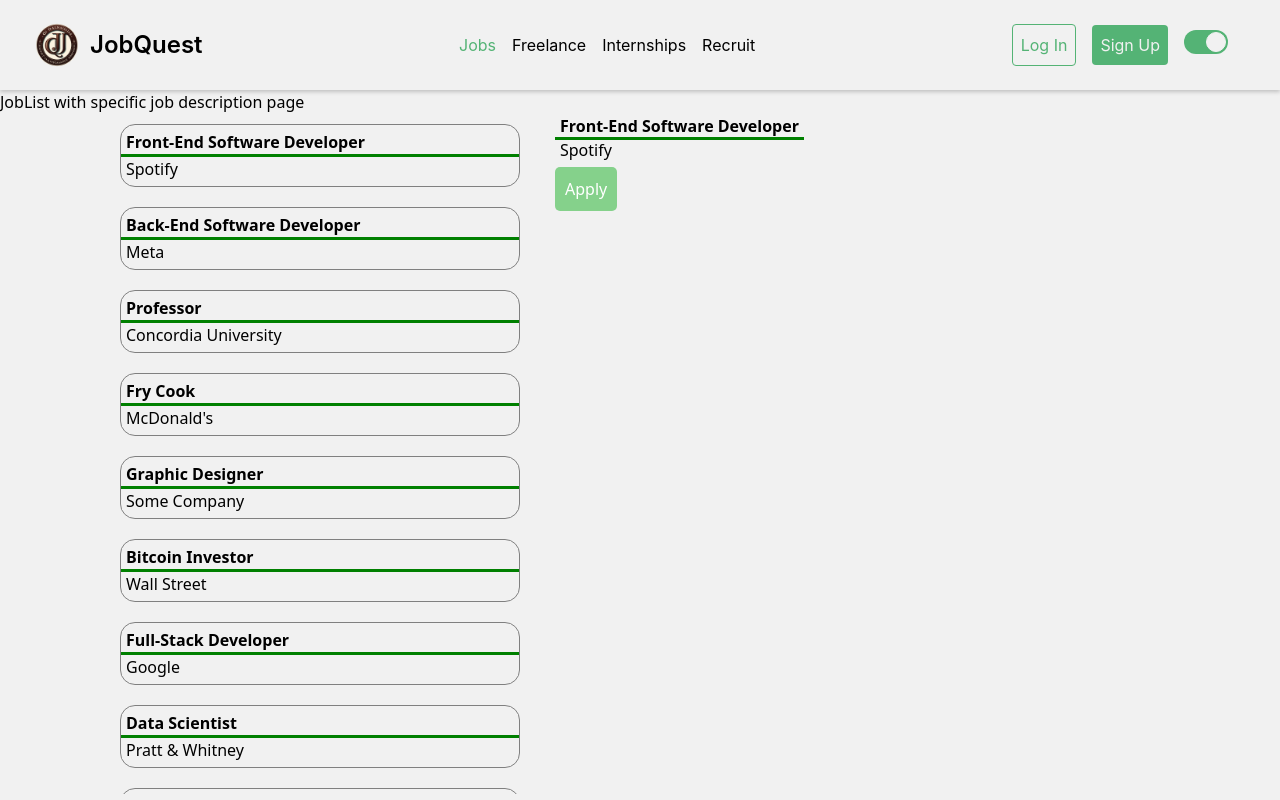
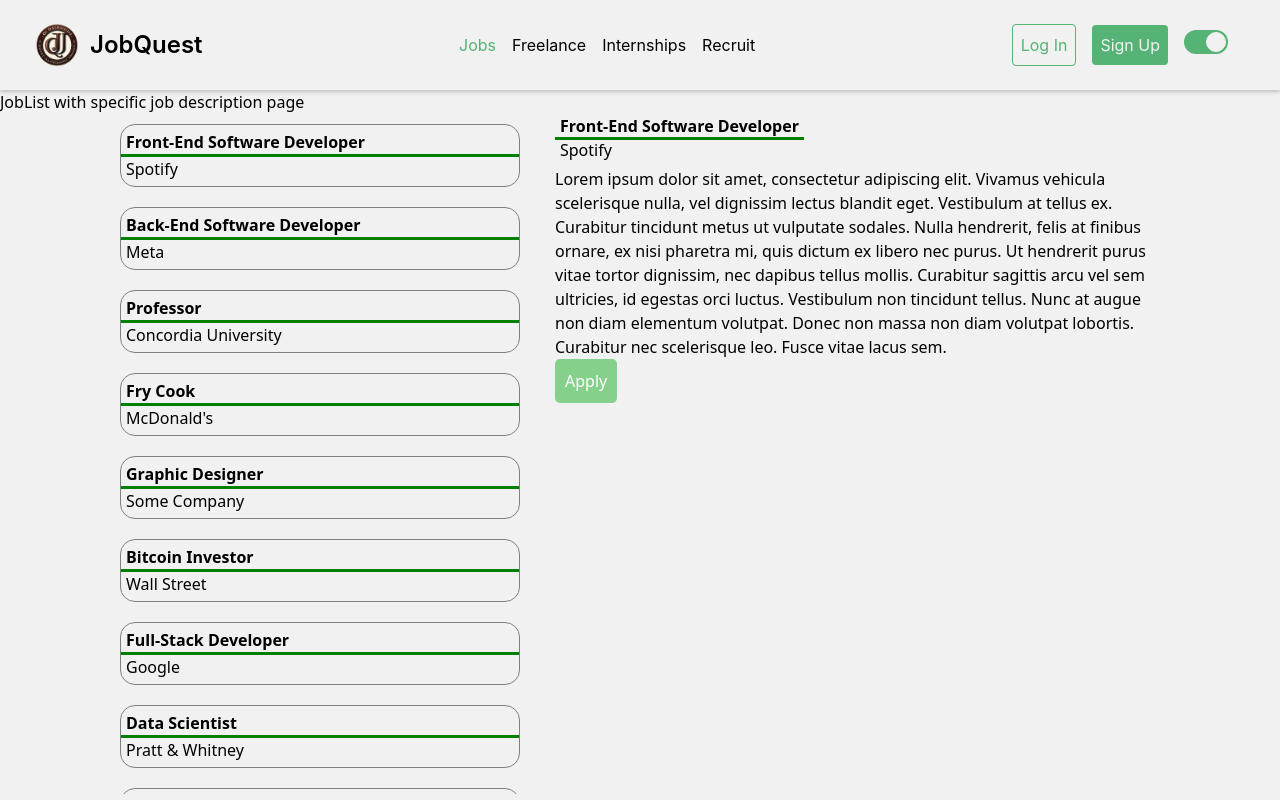
Before and after one commit to Adissuu/JobQuest, a Next.js app in the folder client/: page /jobs/j1 in a window 1280 px wide. Built offline with nearby package versions, Linux system fonts and the light colour scheme.

Commit message:
added some dummy descriptions

```diff
--- a/client/public/Jobs/dummy-jobs.js
+++ b/client/public/Jobs/dummy-jobs.js
@@ -2,89 +2,121 @@
   {
     id: "j1",
     title: "Front-End Software Developer",
-        company: "Spotify"
+    company: "Spotify",
+    description:
+      "Lorem ipsum dolor sit amet, consectetur adipiscing elit. Vivamus vehicula scelerisque nulla, vel dignissim lectus blandit eget. Vestibulum at tellus ex. Curabitur tincidunt metus ut vulputate sodales. Nulla hendrerit, felis at finibus ornare, ex nisi pharetra mi, quis dictum ex libero nec purus. Ut hendrerit purus vitae tortor dignissim, nec dapibus tellus mollis. Curabitur sagittis arcu vel sem ultricies, id egestas orci luctus. Vestibulum non tincidunt tellus. Nunc at augue non diam elementum volutpat. Donec non massa non diam volutpat lobortis. Curabitur nec scelerisque leo. Fusce vitae lacus sem.",
   },
   {
     id: "j2",
     title: "Back-End Software Developer",
-        company: "Meta"
+    company: "Meta",
+    description:
+      "Lorem ipsum dolor sit amet, consectetur adipiscing elit. Vivamus vehicula scelerisque nulla, vel dignissim lectus blandit eget. Vestibulum at tellus ex. Curabitur tincidunt metus ut vulputate sodales. Nulla hendrerit, felis at finibus ornare, ex nisi pharetra mi, quis dictum ex libero nec purus. Ut hendrerit purus vitae tortor dignissim, nec dapibus tellus mollis. Curabitur sagittis arcu vel sem ultricies, id egestas orci luctus. Vestibulum non tincidunt tellus. Nunc at augue non diam elementum volutpat. Donec non massa non diam volutpat lobortis. Curabitur nec scelerisque leo. Fusce vitae lacus sem.",
   },
   {
     id: "j3",
     title: "Professor",
-        company: "Concordia University"
+    company: "Concordia University",
+    description:
+      "Lorem ipsum dolor sit amet, consectetur adipiscing elit. Vivamus vehicula scelerisque nulla, vel dignissim lectus blandit eget. Vestibulum at tellus ex. Curabitur tincidunt metus ut vulputate sodales. Nulla hendrerit, felis at finibus ornare, ex nisi pharetra mi, quis dictum ex libero nec purus. Ut hendrerit purus vitae tortor dignissim, nec dapibus tellus mollis. Curabitur sagittis arcu vel sem ultricies, id egestas orci luctus. Vestibulum non tincidunt tellus. Nunc at augue non diam elementum volutpat. Donec non massa non diam volutpat lobortis. Curabitur nec scelerisque leo. Fusce vitae lacus sem.",
   },
   {
     id: "j4",
     title: "Fry Cook",
-        company: "McDonald's"
+    company: "McDonald's",
+    description:
+      "Lorem ipsum dolor sit amet, consectetur adipiscing elit. Vivamus vehicula scelerisque nulla, vel dignissim lectus blandit eget. Vestibulum at tellus ex. Curabitur tincidunt metus ut vulputate sodales. Nulla hendrerit, felis at finibus ornare, ex nisi pharetra mi, quis dictum ex libero nec purus. Ut hendrerit purus vitae tortor dignissim, nec dapibus tellus mollis. Curabitur sagittis arcu vel sem ultricies, id egestas orci luctus. Vestibulum non tincidunt tellus. Nunc at augue non diam elementum volutpat. Donec non massa non diam volutpat lobortis. Curabitur nec scelerisque leo. Fusce vitae lacus sem."
   },
   {
     id: "j5",
     title: "Graphic Designer",
-        company: "Some Company"
+    company: "Some Company",
+    description:
+      "Lorem ipsum dolor sit amet, consectetur adipiscing elit. Vivamus vehicula scelerisque nulla, vel dignissim lectus blandit eget. Vestibulum at tellus ex. Curabitur tincidunt metus ut vulputate sodales. Nulla hendrerit, felis at finibus ornare, ex nisi pharetra mi, quis dictum ex libero nec purus. Ut hendrerit purus vitae tortor dignissim, nec dapibus tellus mollis. Curabitur sagittis arcu vel sem ultricies, id egestas orci luctus. Vestibulum non tincidunt tellus. Nunc at augue non diam elementum volutpat. Donec non massa non diam volutpat lobortis. Curabitur nec scelerisque leo. Fusce vitae lacus sem."
   },
   {
     id: "j6",
     title: "Bitcoin Investor",
-        company: "Wall Street"
+    company: "Wall Street",
+    description:
+      "Lorem ipsum dolor sit amet, consectetur adipiscing elit. Vivamus vehicula scelerisque nulla, vel dignissim lectus blandit eget. Vestibulum at tellus ex. Curabitur tincidunt metus ut vulputate sodales. Nulla hendrerit, felis at finibus ornare, ex nisi pharetra mi, quis dictum ex libero nec purus. Ut hendrerit purus vitae tortor dignissim, nec dapibus tellus mollis. Curabitur sagittis arcu vel sem ultricies, id egestas orci luctus. Vestibulum non tincidunt tellus. Nunc at augue non diam elementum volutpat. Donec non massa non diam volutpat lobortis. Curabitur nec scelerisque leo. Fusce vitae lacus sem."
   },
   {
     id: "j7",
     title: "Full-Stack Developer",
-        company: "Google"
+    company: "Google",
+    description:
+      "Lorem ipsum dolor sit amet, consectetur adipiscing elit. Vivamus vehicula scelerisque nulla, vel dignissim lectus blandit eget. Vestibulum at tellus ex. Curabitur tincidunt metus ut vulputate sodales. Nulla hendrerit, felis at finibus ornare, ex nisi pharetra mi, quis dictum ex libero nec purus. Ut hendrerit purus vitae tortor dignissim, nec dapibus tellus mollis. Curabitur sagittis arcu vel sem ultricies, id egestas orci luctus. Vestibulum non tincidunt tellus. Nunc at augue non diam elementum volutpat. Donec non massa non diam volutpat lobortis. Curabitur nec scelerisque leo. Fusce vitae lacus sem."
   },
   {
     id: "j8",
     title: "Data Scientist",
-        company: "Pratt & Whitney"
+    company: "Pratt & Whitney",
+    description:
+      "Lorem ipsum dolor sit amet, consectetur adipiscing elit. Vivamus vehicula scelerisque nulla, vel dignissim lectus blandit eget. Vestibulum at tellus ex. Curabitur tincidunt metus ut vulputate sodales. Nulla hendrerit, felis at finibus ornare, ex nisi pharetra mi, quis dictum ex libero nec purus. Ut hendrerit purus vitae tortor dignissim, nec dapibus tellus mollis. Curabitur sagittis arcu vel sem ultricies, id egestas orci luctus. Vestibulum non tincidunt tellus. Nunc at augue non diam elementum volutpat. Donec non massa non diam volutpat lobortis. Curabitur nec scelerisque leo. Fusce vitae lacus sem."
   },
   {
     id: "j9",
     title: "Front-End Software Developer",
-        company: "Spotify"
+    company: "Spotify",
+    description:
+      "Lorem ipsum dolor sit amet, consectetur adipiscing elit. Vivamus vehicula scelerisque nulla, vel dignissim lectus blandit eget. Vestibulum at tellus ex. Curabitur tincidunt metus ut vulputate sodales. Nulla hendrerit, felis at finibus ornare, ex nisi pharetra mi, quis dictum ex libero nec purus. Ut hendrerit purus vitae tortor dignissim, nec dapibus tellus mollis. Curabitur sagittis arcu vel sem ultricies, id egestas orci luctus. Vestibulum non tincidunt tellus. Nunc at augue non diam elementum volutpat. Donec non massa non diam volutpat lobortis. Curabitur nec scelerisque leo. Fusce vitae lacus sem."
   },
   {
     id: "j10",
     title: "Back-End Software Developer",
-        company: "Meta"
+    company: "Meta",
+    description:
+      "Lorem ipsum dolor sit amet, consectetur adipiscing elit. Vivamus vehicula scelerisque nulla, vel dignissim lectus blandit eget. Vestibulum at tellus ex. Curabitur tincidunt metus ut vulputate sodales. Nulla hendrerit, felis at finibus ornare, ex nisi pharetra mi, quis dictum ex libero nec purus. Ut hendrerit purus vitae tortor dignissim, nec dapibus tellus mollis. Curabitur sagittis arcu vel sem ultricies, id egestas orci luctus. Vestibulum non tincidunt tellus. Nunc at augue non diam elementum volutpat. Donec non massa non diam volutpat lobortis. Curabitur nec scelerisque leo. Fusce vitae lacus sem."
   },
   {
     id: "j11",
     title: "Professor",
-        company: "Concordia University"
+    company: "Concordia University",
+    description:
+      "Lorem ipsum dolor sit amet, consectetur adipiscing elit. Vivamus vehicula scelerisque nulla, vel dignissim lectus blandit eget. Vestibulum at tellus ex. Curabitur tincidunt metus ut vulputate sodales. Nulla hendrerit, felis at finibus ornare, ex nisi pharetra mi, quis dictum ex libero nec purus. Ut hendrerit purus vitae tortor dignissim, nec dapibus tellus mollis. Curabitur sagittis arcu vel sem ultricies, id egestas orci luctus. Vestibulum non tincidunt tellus. Nunc at augue non diam elementum volutpat. Donec non massa non diam volutpat lobortis. Curabitur nec scelerisque leo. Fusce vitae lacus sem."
   },
   {
     id: "j12",
     title: "Fry Cook",
-        company: "McDonald's"
+    company: "McDonald's",
+    description:
+      "Lorem ipsum dolor sit amet, consectetur adipiscing elit. Vivamus vehicula scelerisque nulla, vel dignissim lectus blandit eget. Vestibulum at tellus ex. Curabitur tincidunt metus ut vulputate sodales. Nulla hendrerit, felis at finibus ornare, ex nisi pharetra mi, quis dictum ex libero nec purus. Ut hendrerit purus vitae tortor dignissim, nec dapibus tellus mollis. Curabitur sagittis arcu vel sem ultricies, id egestas orci luctus. Vestibulum non tincidunt tellus. Nunc at augue non diam elementum volutpat. Donec non massa non diam volutpat lobortis. Curabitur nec scelerisque leo. Fusce vitae lacus sem."
   },
   {
     id: "j13",
     title: "Graphic Designer",
-        company: "Some Company"
+    company: "Some Company",
+    description:
+      "Lorem ipsum dolor sit amet, consectetur adipiscing elit. Vivamus vehicula scelerisque nulla, vel dignissim lectus blandit eget. Vestibulum at tellus ex. Curabitur tincidunt metus ut vulputate sodales. Nulla hendrerit, felis at finibus ornare, ex nisi pharetra mi, quis dictum ex libero nec purus. Ut hendrerit purus vitae tortor dignissim, nec dapibus tellus mollis. Curabitur sagittis arcu vel sem ultricies, id egestas orci luctus. Vestibulum non tincidunt tellus. Nunc at augue non diam elementum volutpat. Donec non massa non diam volutpat lobortis. Curabitur nec scelerisque leo. Fusce vitae lacus sem."
   },
   {
     id: "j14",
     title: "Bitcoin Investor",
-        company: "Wall Street"
+    company: "Wall Street",
+    description:
+      "Lorem ipsum dolor sit amet, consectetur adipiscing elit. Vivamus vehicula scelerisque nulla, vel dignissim lectus blandit eget. Vestibulum at tellus ex. Curabitur tincidunt metus ut vulputate sodales. Nulla hendrerit, felis at finibus ornare, ex nisi pharetra mi, quis dictum ex libero nec purus. Ut hendrerit purus vitae tortor dignissim, nec dapibus tellus mollis. Curabitur sagittis arcu vel sem ultricies, id egestas orci luctus. Vestibulum non tincidunt tellus. Nunc at augue non diam elementum volutpat. Donec non massa non diam volutpat lobortis. Curabitur nec scelerisque leo. Fusce vitae lacus sem."
   },
   {
     id: "j15",
     title: "Full-Stack Developer",
-        company: "Google"
+    company: "Google",
+    description:
+      "Lorem ipsum dolor sit amet, consectetur adipiscing elit. Vivamus vehicula scelerisque nulla, vel dignissim lectus blandit eget. Vestibulum at tellus ex. Curabitur tincidunt metus ut vulputate sodales. Nulla hendrerit, felis at finibus ornare, ex nisi pharetra mi, quis dictum ex libero nec purus. Ut hendrerit purus vitae tortor dignissim, nec dapibus tellus mollis. Curabitur sagittis arcu vel sem ultricies, id egestas orci luctus. Vestibulum non tincidunt tellus. Nunc at augue non diam elementum volutpat. Donec non massa non diam volutpat lobortis. Curabitur nec scelerisque leo. Fusce vitae lacus sem."
   },
   {
     id: "j16",
     title: "Data Scientist",
-        company: "Pratt & Whitney"
-    }
-]
+    company: "Pratt & Whitney",
+    description:
+      "Lorem ipsum dolor sit amet, consectetur adipiscing elit. Vivamus vehicula scelerisque nulla, vel dignissim lectus blandit eget. Vestibulum at tellus ex. Curabitur tincidunt metus ut vulputate sodales. Nulla hendrerit, felis at finibus ornare, ex nisi pharetra mi, quis dictum ex libero nec purus. Ut hendrerit purus vitae tortor dignissim, nec dapibus tellus mollis. Curabitur sagittis arcu vel sem ultricies, id egestas orci luctus. Vestibulum non tincidunt tellus. Nunc at augue non diam elementum volutpat. Donec non massa non diam volutpat lobortis. Curabitur nec scelerisque leo. Fusce vitae lacus sem."
+  },
+];
 
 export function myJobs() {
   return jobs;
 }
 
 export function findJob(id) {
-    return jobs.filter(job=>Object.values(job).indexOf(id)>-1)[0];
+  return jobs.filter((job) => Object.values(job).indexOf(id) > -1)[0];
 }
```
Lines whose indentation alone changed are shown as unchanged.
